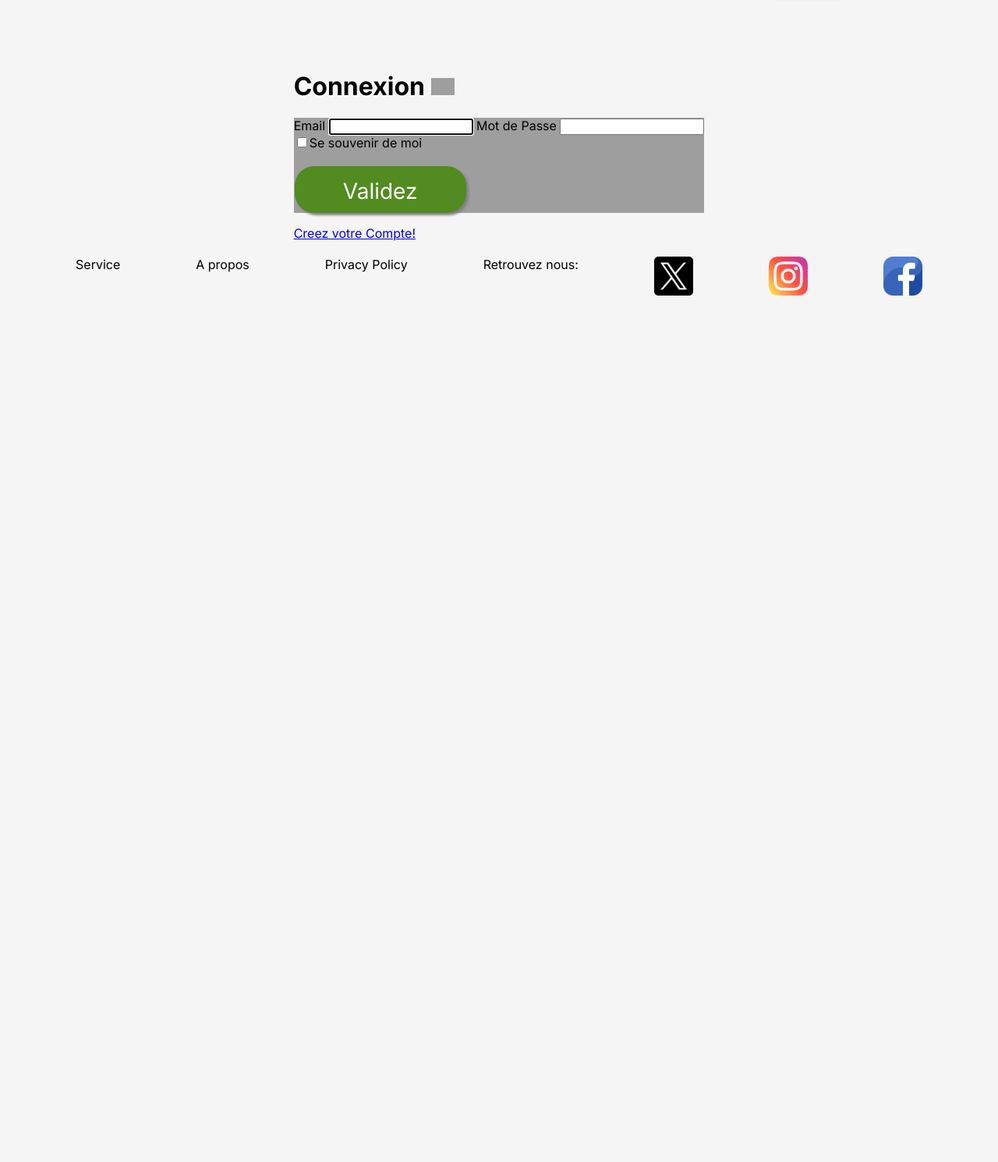
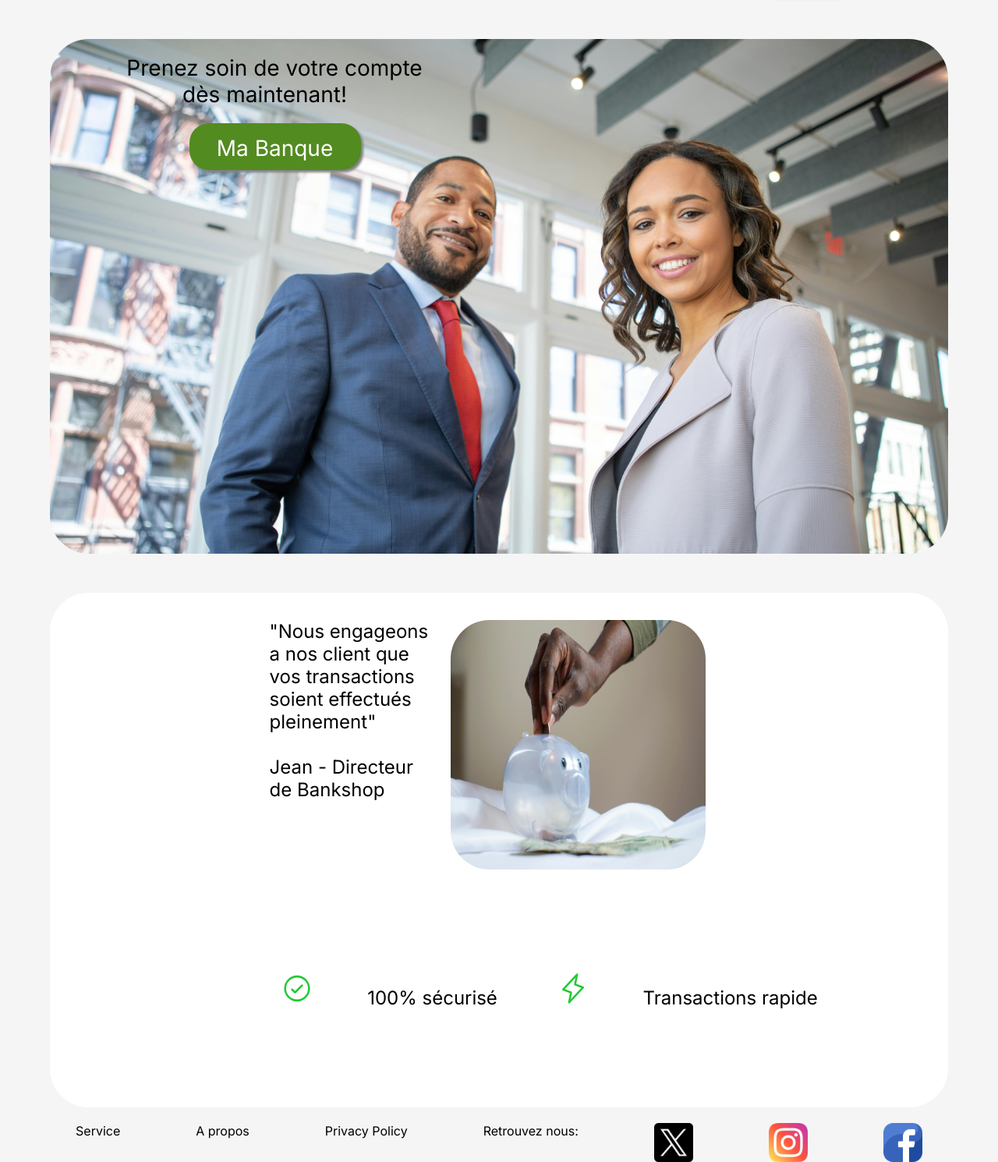
Before and after one commit to chahedlousssayef/challeng-web, a Symfony app: template templates/home/index.html.twig in a window 1280 px wide. Shown: the part 125-1615 px from the top of the page at 78% size. Before the commit the page ends 504 px from the top, so only its background shows below. Run offline with Twig, Linux system fonts and the light colour scheme; the template is opened without the code that fills it, so the values that code supplies are empty; some libraries are stand-ins or nearby versions; grey boxes are pictures that could not be loaded.

Commit message:
Update index.html.twig

```diff
--- a/templates/home/index.html.twig
+++ b/templates/home/index.html.twig
@@ -1,56 +1,35 @@
-{% extends 'base.html.twig' %}
+{% extends "base.html.twig" %}
 
-{% block title %}Log in!{% endblock %}
+{% block title %}Page d'acceuil{% endblock %}
+
+{% block body %}
+
+{% endblock %}
 
 {% block main %}
-<div class="login">
-<h1>Connexion <img src="{{asset('image/user-add.svg')}}" alt="user-icon" width="30"></h1>
-<style>
-		.login_form {
-			background-image: url("{{ asset('image/imagelogin.jpg') }}");
+	<style>
+		main {
+			background-image: url("{{ asset('image/ImagedeFondAccueil.jpg') }}");
  			background-repeat:no-repeat;
  			background-size:cover;
+			height: 80%;
 			}
 	</style>
-<form method="POST" class ="login_form">
+	<div class = "texte_main_promo">
+		Prenez soin de votre compte <br> &emsp; &emsp; dès maintenant!
+		<a href="../"> <button type="submit">Ma Banque</button> </a>
+	</div>
+{% endblock %}
 
-    {% if error %}
-        <div class="alert alert-danger">{{ error.messageKey|trans(error.messageData, 'security') }}</div>
-    {% endif %}
+{% block div %}
+	<div class = "bas_Acceuil">
+		<p class ="piggy_bank">"Nous engageons a nos client que vos transactions soient effectués pleinement"<br> <br>
+			Jean - Directeur de Bankshop
+		</p>
+			<img src="{{ asset('image/imageAcceuil2.jpg') }}" alt="image piggy bank" width="50">
+		<p class ="bas_Acceuil_info">
+			<img src="{{ asset('image/check-circle.svg') }}" alt="image piggy bank" width="60">100% sécurisé              <img src="{{ asset('image/lightning.svg') }}" alt="image piggy bank" width="60">Transactions rapide
+ 		</p>
 
-    {% if app.user %}
-        <div class="user_connec">
-            Bonjour {{ app.user.userIdentifier }}, <button class="logout_button" type="submit">
-
-            <a href="{{ path('app_logout') }}">Se deconnecter</a> </button>
-        </div>
-    {% else %}
-
-
-    <label for="inputEmail">Email</label>
-    <input type="email" value="{{ last_username }}" name="email" id="inputEmail" class="champ" autocomplete="email" required autofocus>
-    <label for="inputPassword">Mot de Passe</label>
-    <input type="password" name="password" id="inputPassword" class="champ" autocomplete="current-password" required>
-    <input type="hidden" name="_csrf_token"
-           value="{{ csrf_token('authenticate') }}"
-    >
-
-    <div class="Se souvenir de moi">
-        <label>
-            <input type="checkbox" name="_remember_me" class ="checkbox">Se souvenir de moi
-        </label>
-    </div>
-
-        <button class="login_button" type="submit">
-        Validez
-    </button>
-
-
-
-</form>
-
-    <a href="{{ path('app_register') }}" class="Creation-button"> Creez votre Compte!</a>
-    </div>
-
-{% endif %}
+	</div>
 {% endblock %}
```
